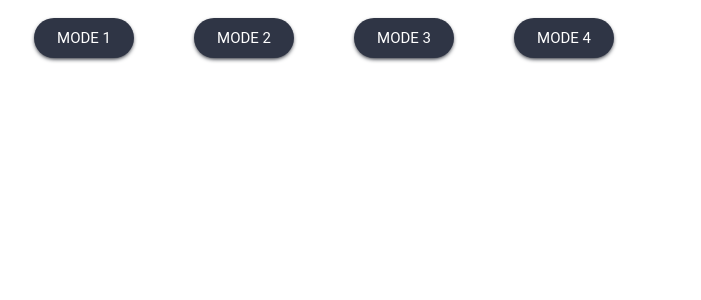
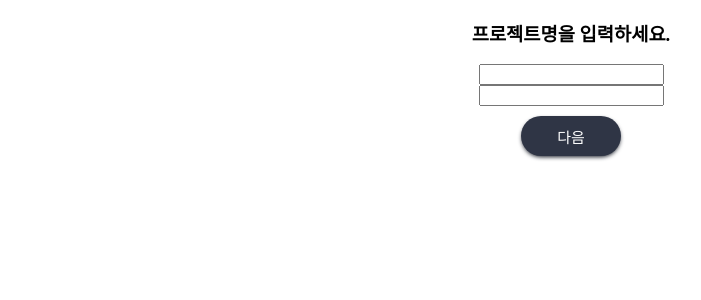
Before and after one commit to antihypnt/chemRnE, a React app in the folder my-rne-app/: page / in a window 1280 px wide. Shown: the top 300 px of the page, without its empty margins (69-770 px from the left). Built offline with nearby package versions, Linux system fonts and the light colour scheme.

Commit message:
userName, projectName 추가

```diff
--- a/my-rne-app/src/js/App.js
+++ b/my-rne-app/src/js/App.js
@@ -2,6 +2,24 @@ import React from 'react';
 import {useState} from 'react';
 
 export default function App() {
+
+    // 변수 영역
+    const [projectName, setProjectName] = useState();
+    const [userName, setUserName] = useState();
+    const [loggedIn, setLoggedIn] = useState(false);
+
+    // 함수 영역
+    const saveProjectName = event => {
+        setProjectName(event.target.value);
+    };
+
+    const saveUserName = event => {
+        setUserName(event.target.value);
+    }
+
+    const saveLoggedIn = () => {
+        setLoggedIn(true);
+    }
 
     // 스타일 영역 (CSS 안돼서 포기함)
     const buttonStyle = {
@@ -18,19 +36,32 @@ export default function App() {
         margin: "10px 30px 0px 30px"
     }
 
-    const divStyle = {
+    const center = {
         width: "770px",
         height: "520px",
         textAlign: "center",
         background: "#FFF"
     }
 
+
     return(
-        <div style={divStyle}>
-            <button style={buttonStyle}>MODE 1</button>
-            <button style={buttonStyle}>MODE 2</button>
-            <button style={buttonStyle}>MODE 3</button>
-            <button style={buttonStyle}>MODE 4</button>
+        <div>
+
+            {loggedIn && <div style={center}>
+                <div>{userName}의 {projectName}</div>
+                <button style={buttonStyle}>MODE 1</button>
+                <button style={buttonStyle}>MODE 2</button>
+                <button style={buttonStyle}>MODE 3</button>
+                <button style={buttonStyle}>MODE 4</button>
+            </div>}
+
+            {!loggedIn && <div style={{textAlign: "center"}}>
+                <h3>프로젝트명을 입력하세요.</h3>
+                <input onChange={saveUserName}/><br/>
+                <input onChange={saveProjectName}/><br/>
+                <button style={buttonStyle} onClick={saveLoggedIn}>다음</button>
+            </div>}
+
         </div>
     )
 }
```
Also changed, not shown: 2 other files (tests, documents, lock files or other folders).
